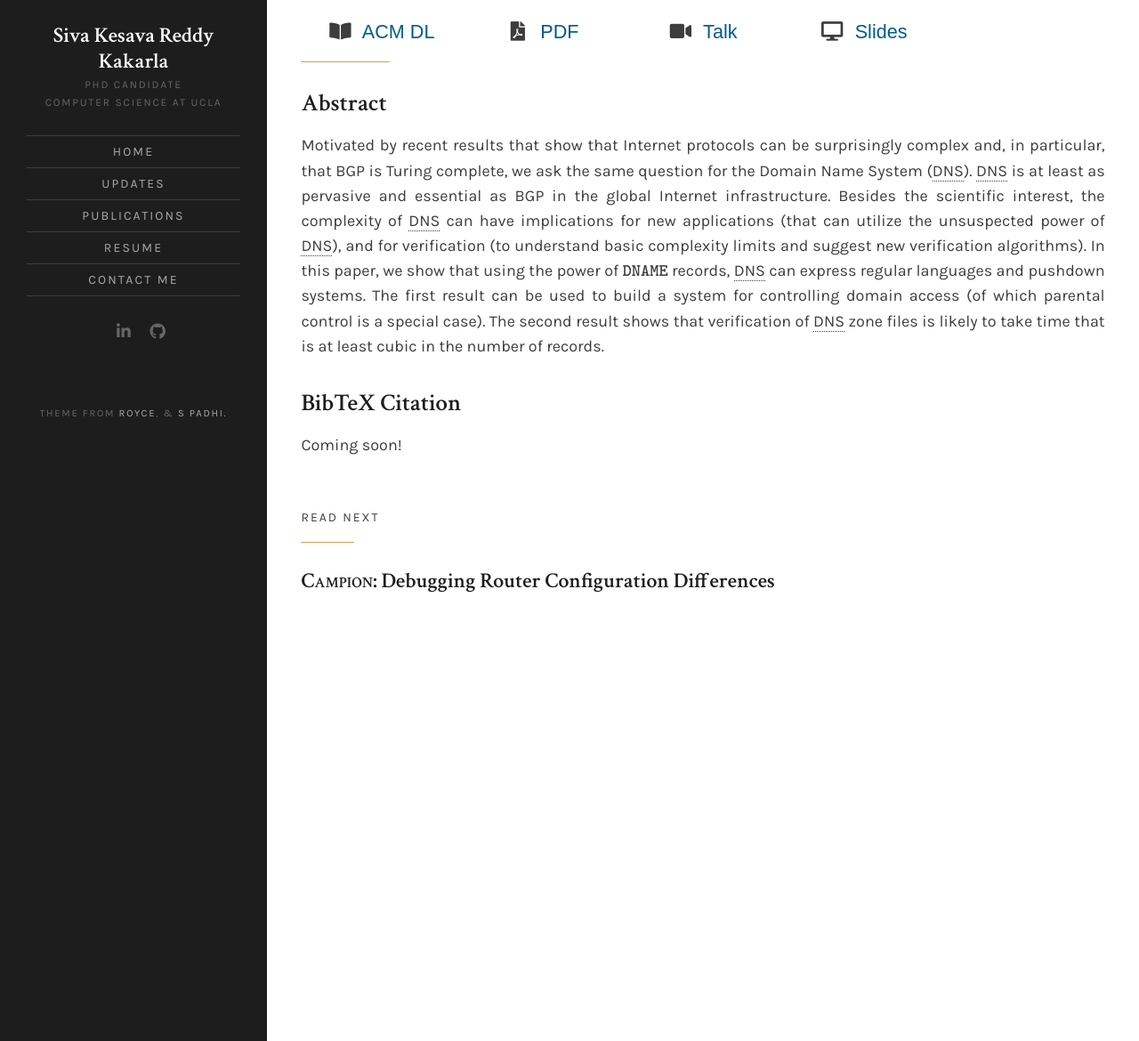
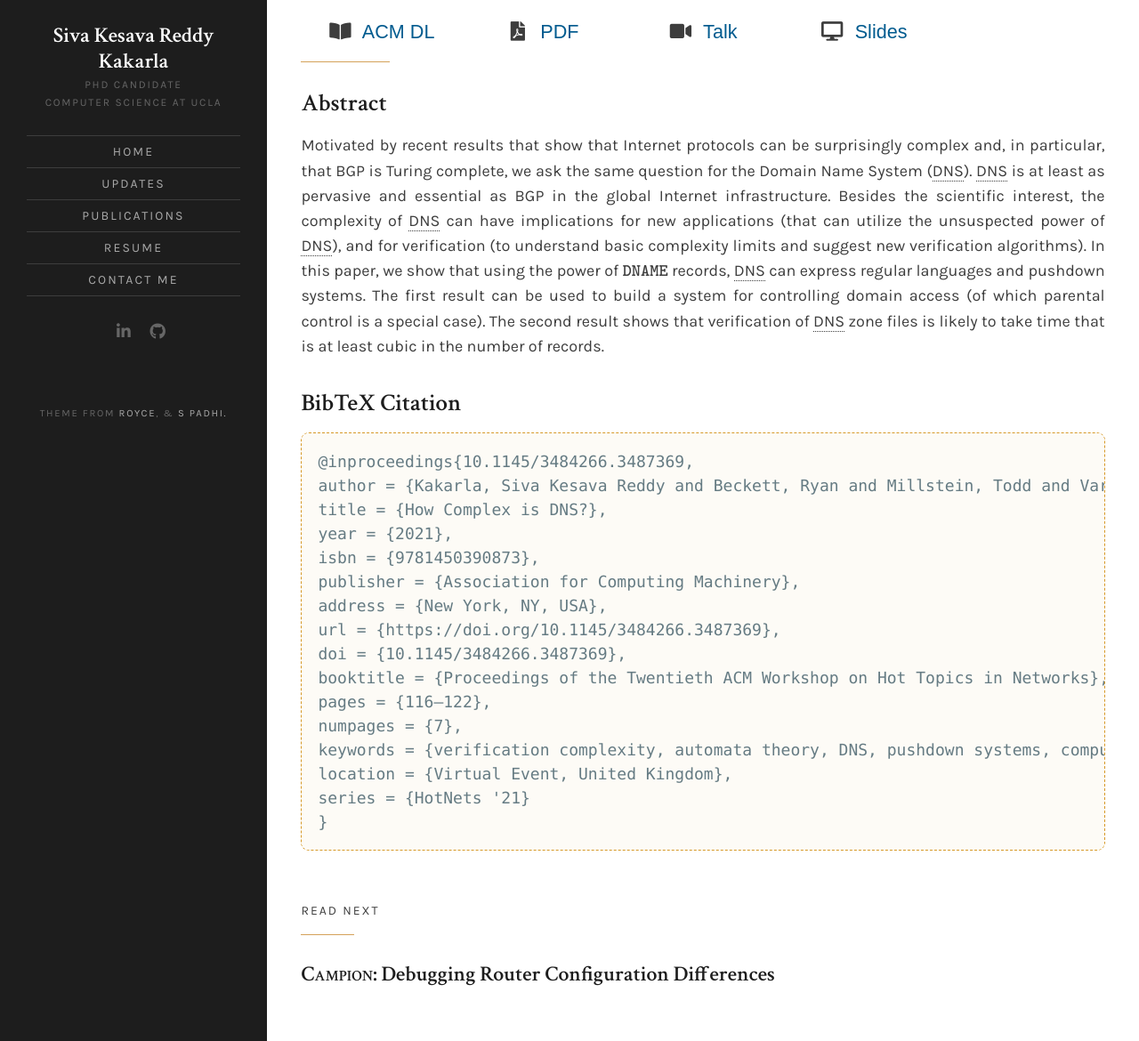
Before and after one commit to SivaKesava1/sivakesava1.github.io, a Jekyll site: the page built from _projects/7-hotnets.md, in a window 1280 px wide and 1363 px high, cut to the strip 193-1363 px from the top of the window. Shown: the whole strip at 89% size. Built offline with Jekyll 4.4.1, drawn with Linux system fonts in a browser that asks for light colours; nearby versions of some CDN libraries; a style sheet for code colours, icons or effects is not loaded.

Commit message:
HotNets Bibtex citation

````diff
--- a/_projects/7-hotnets.md
+++ b/_projects/7-hotnets.md
@@ -45,4 +45,21 @@ the number of records.
 
 #### BibTeX Citation
 
-Coming soon!
+```bibtex {% raw %}
+@inproceedings{10.1145/3484266.3487369,
+author = {Kakarla, Siva Kesava Reddy and Beckett, Ryan and Millstein, Todd and Varghese, George},
+title = {How Complex is DNS?},
+year = {2021},
+isbn = {9781450390873},
+publisher = {Association for Computing Machinery},
+address = {New York, NY, USA},
+url = {https://doi.org/10.1145/3484266.3487369},
+doi = {10.1145/3484266.3487369},
+booktitle = {Proceedings of the Twentieth ACM Workshop on Hot Topics in Networks},
+pages = {116–122},
+numpages = {7},
+keywords = {verification complexity, automata theory, DNS, pushdown systems, computational complexity},
+location = {Virtual Event, United Kingdom},
+series = {HotNets '21}
+}
+{% endraw %} ```
````
Also changed, not shown: 1 other file.
